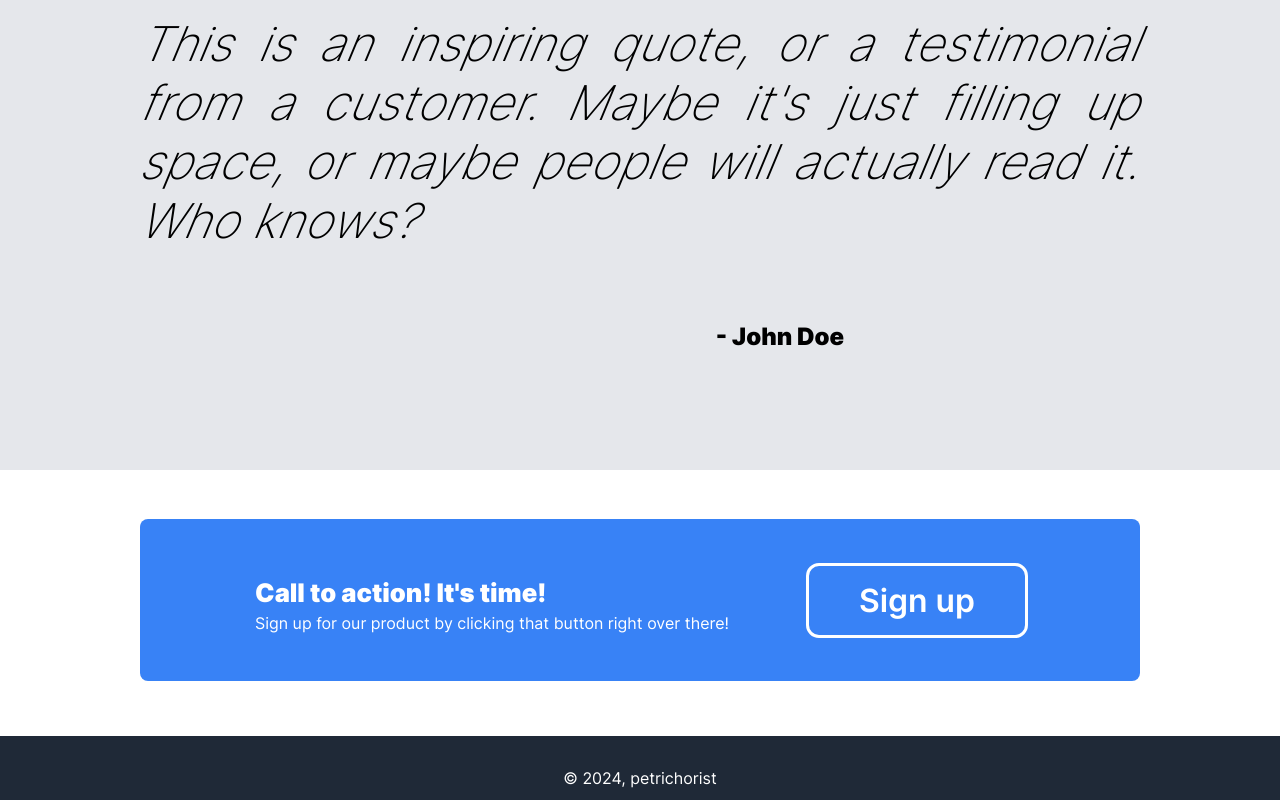
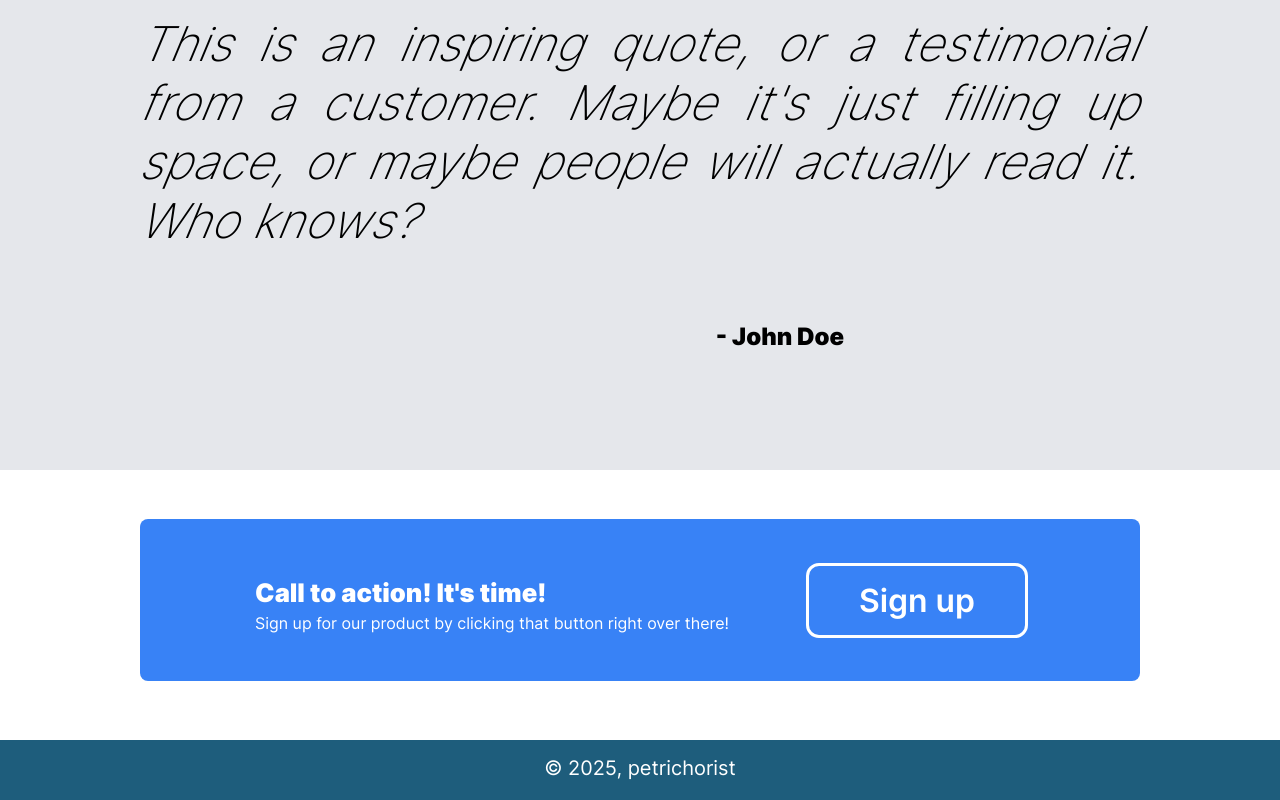
Before and after one commit to petrichorist/landing-page, a plain HTML site: page index.html in a window 1280 px wide. Shown: the part 1763-2563 px from the top of the page. Drawn offline with Linux system fonts and the light colour scheme.

Commit message:
update: Copyright footer

```diff
--- a/index.html
+++ b/index.html
@@ -87,6 +87,6 @@
         </div>
       </div>
     </main>
-    <footer>© 2024, petrichorist</footer>
+    <footer>© 2025, petrichorist</footer>
   </body>
 </html>
--- a/style.css
+++ b/style.css
@@ -219,12 +219,13 @@ ul {
 }
 
 footer {
-  color: #ffffff;
-  background-color: #1f2937;
+  color: #fff;
+  font-size: 1.25rem;
+  background-color: #1e5d7c;
+  width: 100%;
+  height: 20px;
   position: absolute;
   bottom: 0;
-  width: 100%;
-  height: 8px;
-  padding: 2rem 0;
+  padding: 16px 0 44px;
   text-align: center;
 }
```
